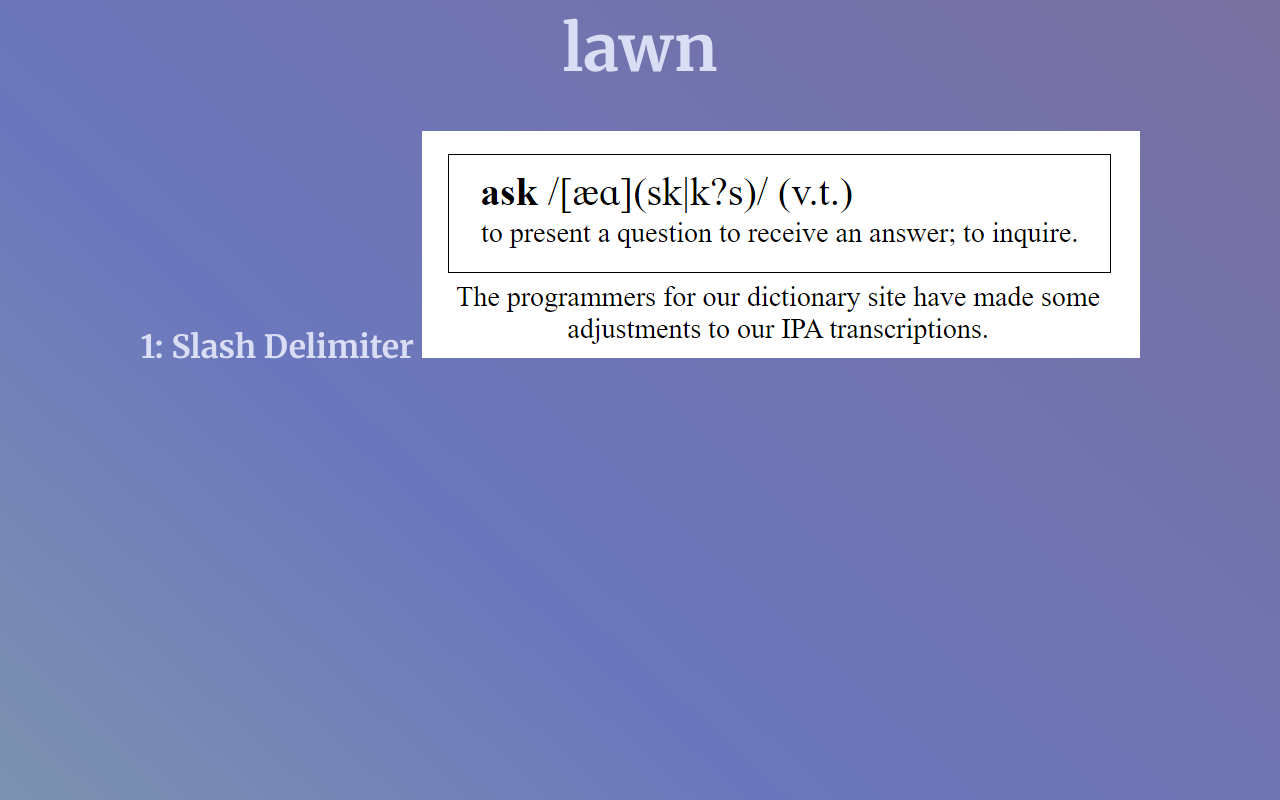
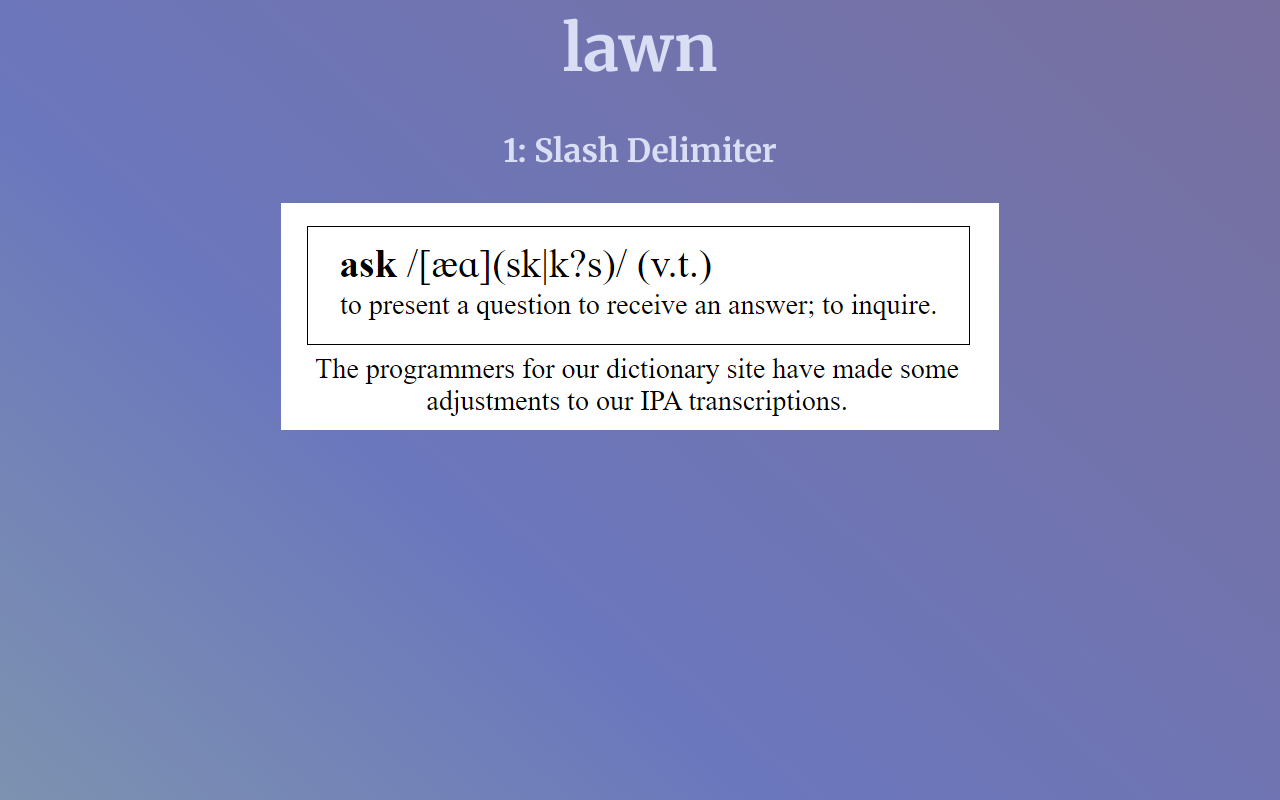
Before and after one commit to not-without-text/lawn, a plain HTML site: page index.html in a window 1280 px wide. Drawn offline with Linux system fonts and the light colour scheme; files whose address does not match are found by name.

Commit message:
Update index.html

```diff
--- a/index.html
+++ b/index.html
@@ -37,7 +37,7 @@
   </head>
   <body>
     <h1>lawn</h1>
-    <b id="name">1: Slash Delimiter</b>
+    <p><b id="name">1: Slash Delimiter</b></p>
     <img id="image">
   </body>
 </html>
```
